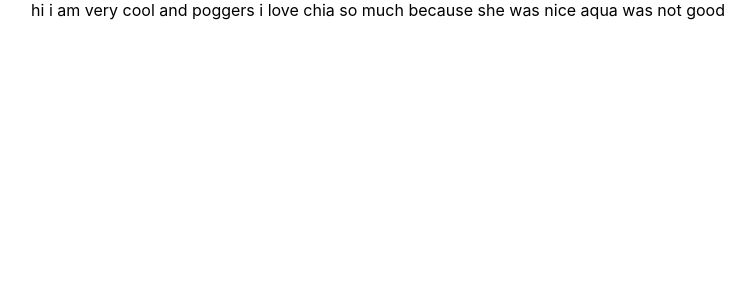
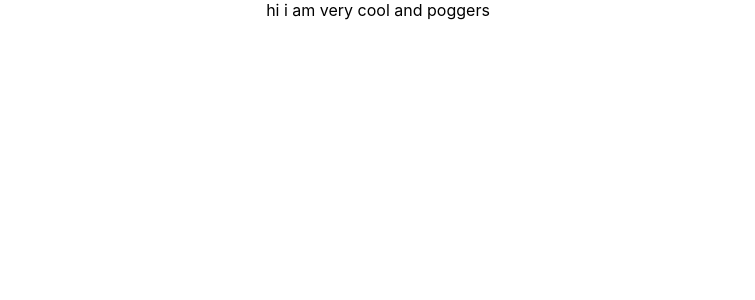
Before and after one commit to lilscenzi/about-me, a React (Create React App) app: page / in a window 1280 px wide. Shown: the top 300 px of the page, without its empty margins (262-1017 px from the left). Built offline with nearby package versions, Linux system fonts and the light colour scheme.

Commit message:
deleted text

```diff
--- a/src/App.js
+++ b/src/App.js
@@ -5,8 +5,9 @@ function App() {
   return (
     <div className="App">
       hi i am very cool and poggers
-      i love chia so much because she was nice
-      aqua was not good
+
+
+
     </div>
   );
 }
```
